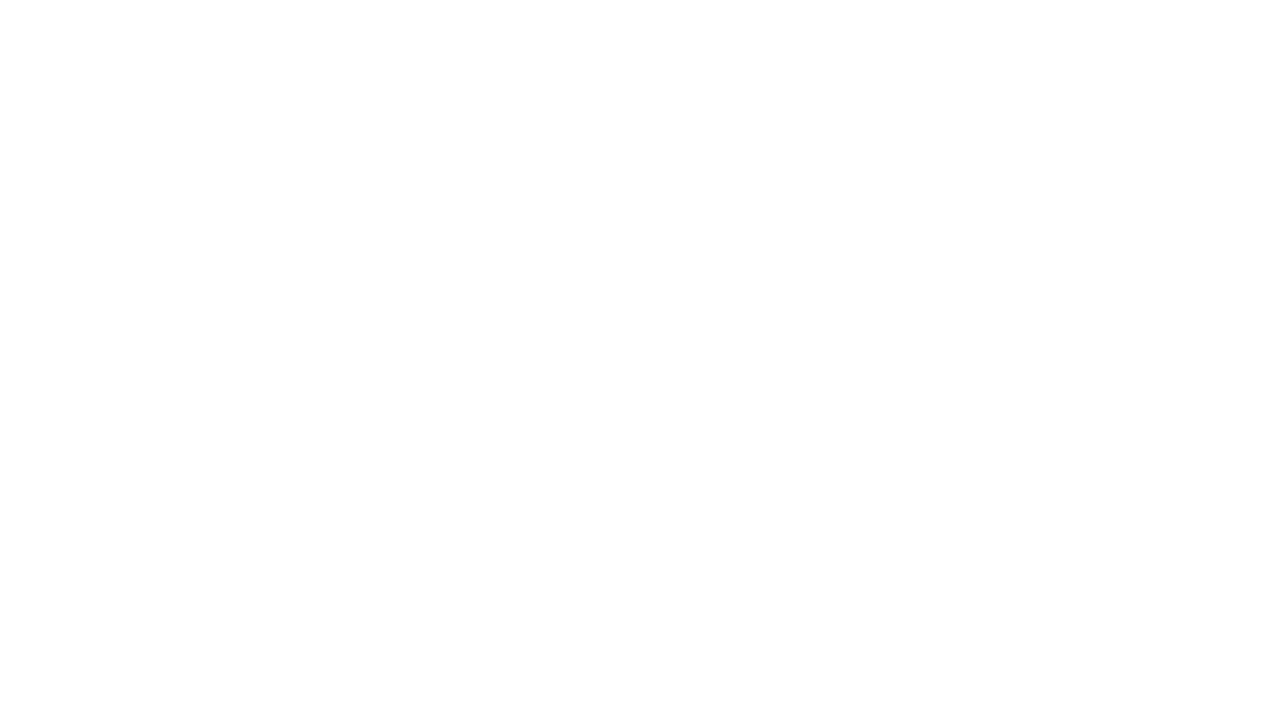
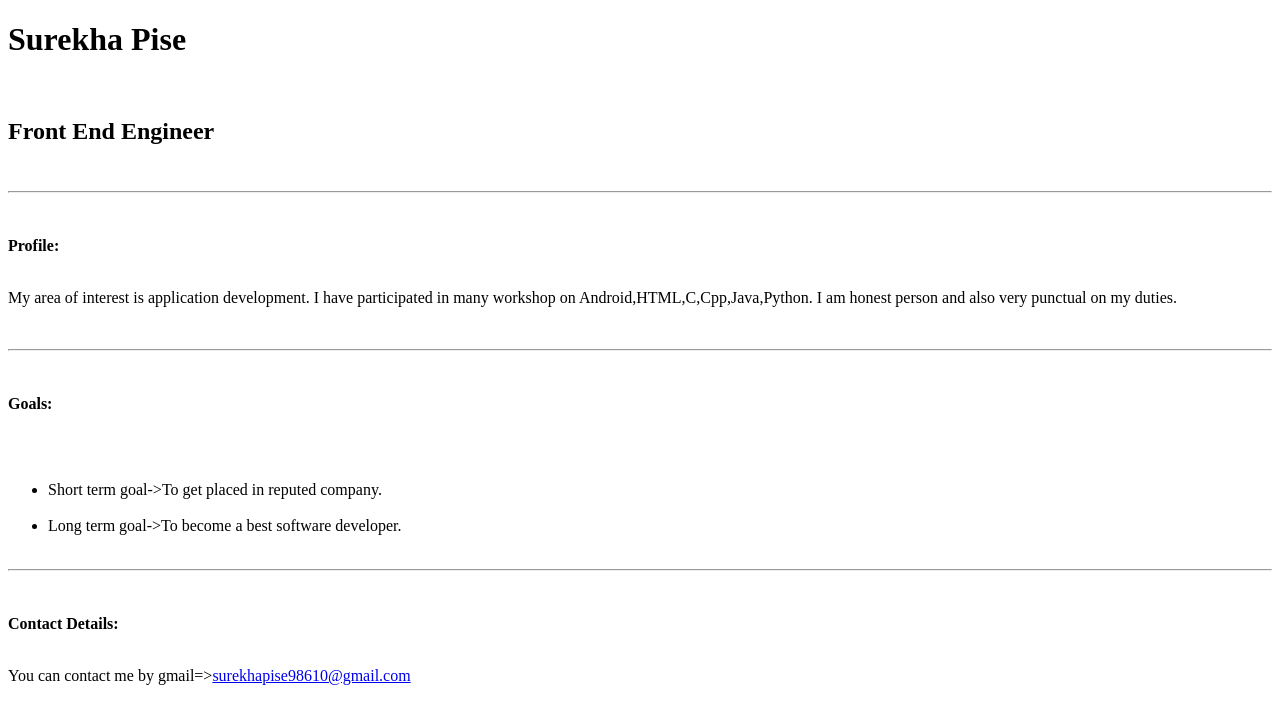
Before and after one commit to surekhapise/personal-portfolio-page, a plain HTML site: page index.html in a window 1280 px wide. Drawn offline with Linux system fonts and the light colour scheme.

Commit message:
Index.html file generated

```diff
--- a/index.html
+++ b/index.html
@@ -1 +1,47 @@
-<!-- Add your HTML Code here -->
+<!-- Add your HTML Code here --><!DOCTYPE html>
+<html>
+<head>
+  <title></title>
+  <link href="style.css" type="text/css" rel="stylesheet">
+</head>
+<body>
+<div class="profileBody">
+    <h1>Surekha Pise</h1><br>
+    <h2>Front End Engineer</h2><br>
+    <hr/><br><BR>
+    <strong>Profile:</strong><br>
+    <p><br>
+        My area of interest is application development.
+        I have participated in many workshop on Android,HTML,C,Cpp,Java,Python.
+        I am honest person and also very punctual on my duties.
+    </p>
+    <br>
+    <hr/>
+    <br><br>
+        <strong>
+            Goals:
+        </strong>
+    <p><br><br>
+        <ul>
+            <li>
+                Short term goal->To get placed in reputed company.
+            </li>
+            <br>
+            <li>
+                Long term goal->To become a best software developer.
+            </li><br>
+
+        </ul>
+    </p>
+    <hr/>
+    <br><br>
+        <strong>
+            Contact Details:
+        </strong><br><br>
+    <p>
+        You can contact me by gmail=><a href="surekhapise98610@gmail.com">surekhapise98610@gmail.com</a>
+    </p>
+</div>
+
+</body>
+</html>
```
